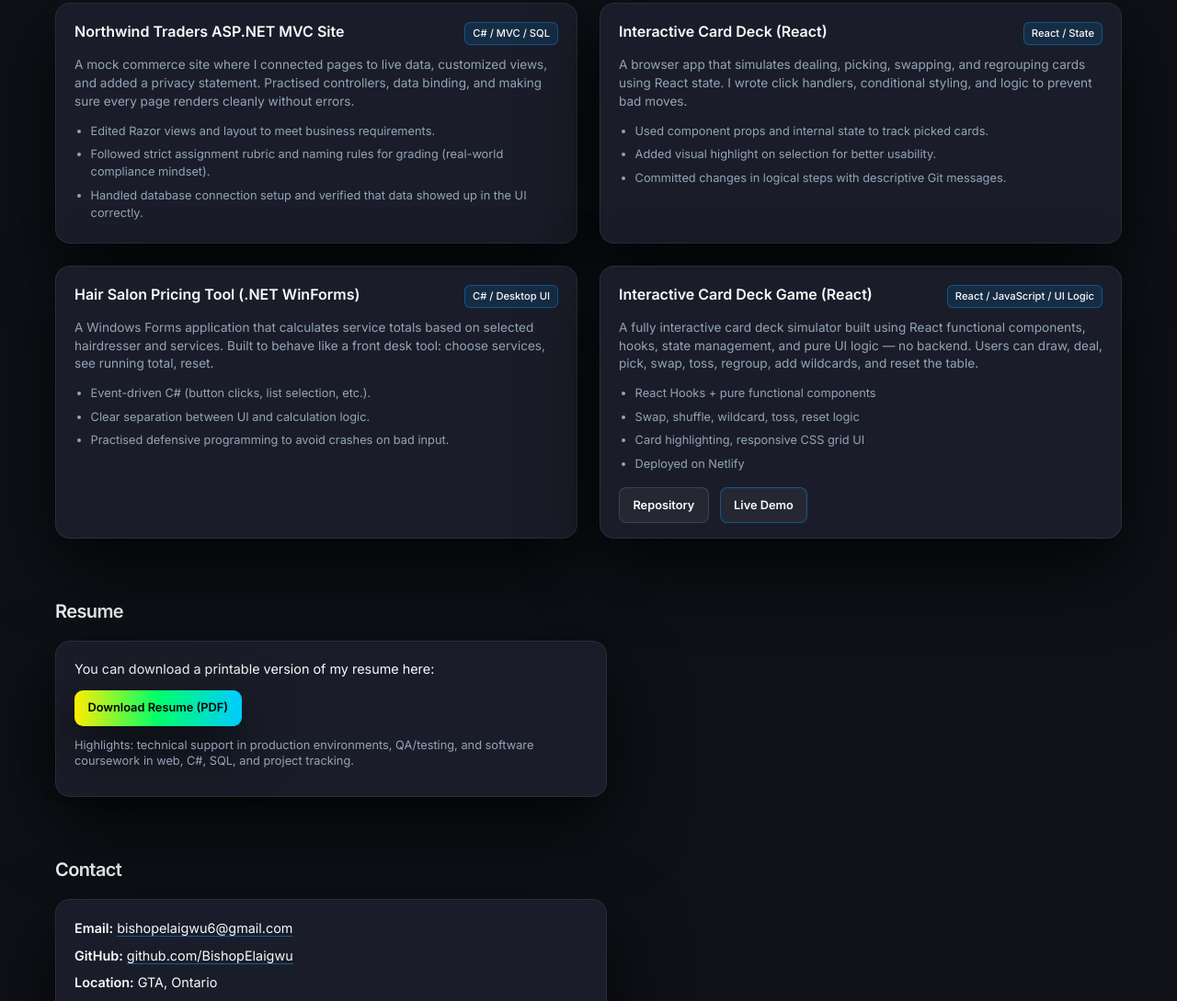
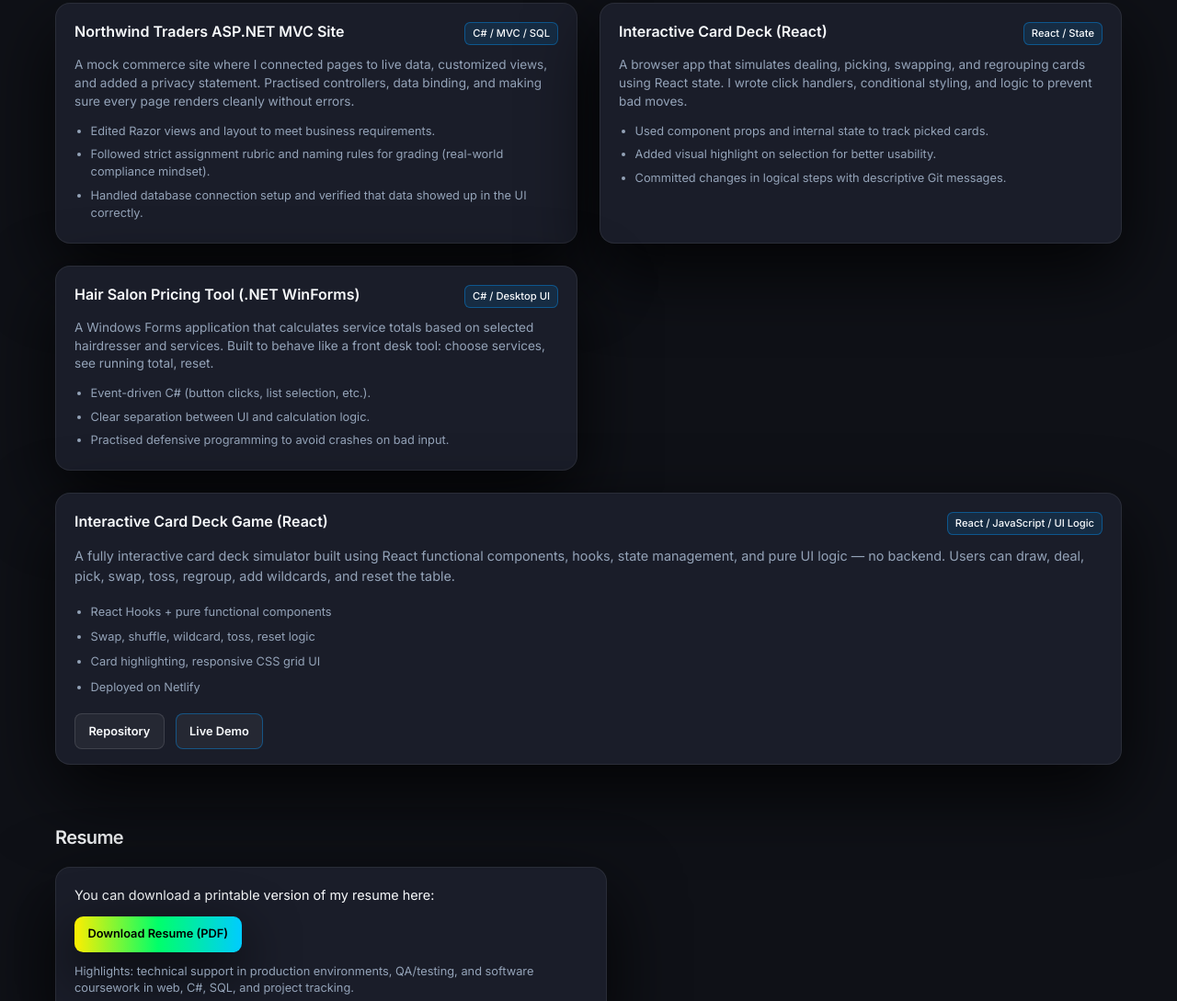
Before and after one commit to BishopElaigwu/BishopElaigwu.github.io, a plain HTML site: page index.html in a window 1280 px wide. Shown: the part 1562-2651 px from the top of the page at 92% size. Drawn offline with Linux system fonts and the light colour scheme.

Commit message:
style fix

```diff
--- a/style.css
+++ b/style.css
@@ -429,6 +429,25 @@ body {
     display: grid;
     gap: 1.5rem;
 }
+.project-card-large {
+    grid-column: 1 / -1;         /* Makes it full width across both columns */
+    padding: 1.8rem 1.6rem 1.6rem;
+    min-height: 260px;
+}
+
+.project-card-large .project-desc {
+    font-size: 0.9rem;
+    line-height: 1.55;
+    margin-bottom: 1rem;
+}
+
+.project-card-large .project-bullets li {
+    margin-bottom: 0.5rem;
+}
+
+.project-card-large .project-buttons {
+    margin-top: 1.2rem;
+}
 
 @media (min-width: 800px) {
     .projects-grid {
```
